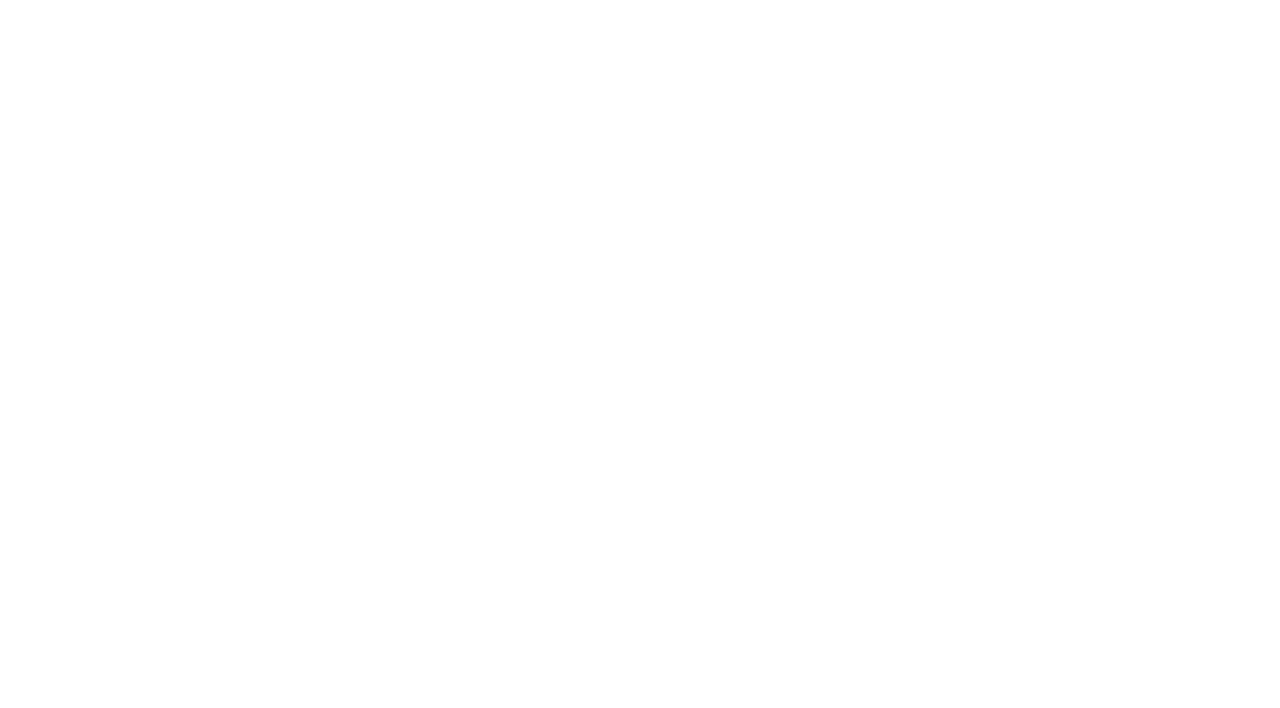
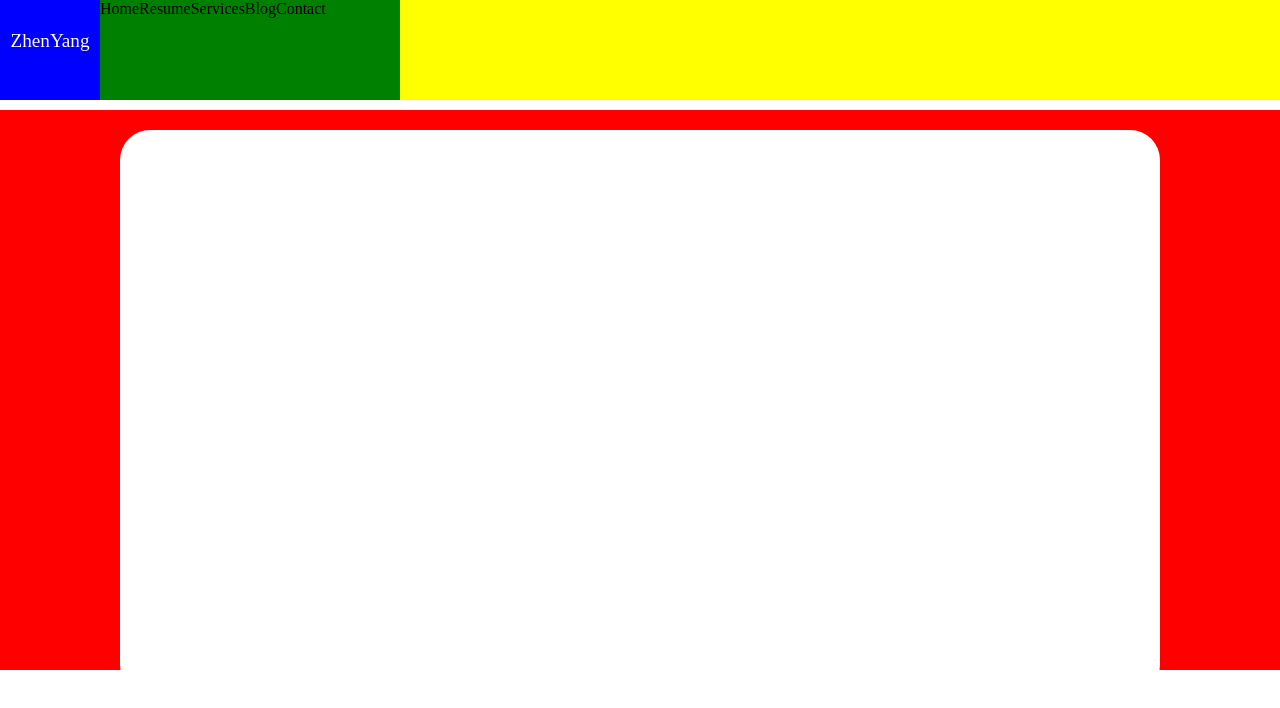
Before and after one commit to 13146939zhenyang/resume, a plain HTML site: page index.html in a window 1280 px wide. Drawn offline with Linux system fonts and the light colour scheme.

Commit message:
create the framework of the webpage

```diff
--- a/assets/loading.js
+++ b/assets/loading.js
@@ -4,5 +4,5 @@ function myFunction() {
 }
 function showPage() {
   document.querySelector(".loader").style.display = "none";
-  document.querySelector(".myDiv").style.display = "block";
+  document.querySelector(".mainPage").style.display = "block";
 }
--- a/assets/style.css
+++ b/assets/style.css
@@ -45,7 +45,48 @@
             to{ bottom:0; opacity:1 }
           }
 
-          .myDiv {
+          .mainPage {
             display: none;
-            text-align: center;
+            height: 100vh;
           }
+          .mainPage--navbar{
+              background: yellow;
+              position: sticky;
+              height: 100px;
+              display: flex;
+          }
+          .mainPage--navbar--nameTitle{
+              background: blue;
+              width:100px;
+              text-align: center;
+              padding-top:30px;
+              color:white;
+              font-size: larger;
+              flex-grow:0;
+              flex-shrink:0;
+          }
+          .mainPage--navbar--nameTitle--navItem{
+              background: green;
+              margin-right:200px;
+              width:300px;
+              flex-grow:0;
+              flex-shrink:0;
+              display:flex;
+        }
+          .mainPage--container{
+              background:red;
+              margin-top: 10px;
+              height:70vh;
+              width: 100%;
+              display:flex;
+              flex-direction: row;
+              flex-wrap: nowrap;
+              justify-content: center;
+          }
+          .mainPage--container--homePage{
+              border-radius: 30px;
+              height: 565px;
+              width: 1040px;
+              background: white;
+              margin-top: 20px;
+          }
--- a/index.html
+++ b/index.html
@@ -3,9 +3,28 @@
 <head>
     <meta charset="UTF-8">
     <meta name="viewport" content="width=device-width, initial-scale=1.0">
+    <link rel="stylesheet" href="assets/style.css">
+    <script src="assets/loading.js"></script>
     <title>Document</title>
+
 </head>
-<body>
-
+<body onload="myFunction()" style="margin:0;">
+    <div class="loader"></div>
+    <div style="display:none;" class="animate-bottom mainPage">
+        <div class="mainPage--navbar">
+            <div class="mainPage--navbar--nameTitle">ZhenYang</div>
+            <div class="mainPage--navbar--nameTitle--navItem">
+                <div class="mainPage--navbar--nameTitle--navItem--home">Home</div>
+                <div class="mainPage--navbar--nameTitle--navItem--resume">Resume</div>
+                <div class="mainPage--navbar--nameTitle--navItem--services">Services</div>
+                <div class="mainPage--navbar--nameTitle--navItem--blog">Blog</div>
+                <div class="mainPage--navbar--nameTitle--navItem--contact">Contact</div>
+            </div>
+        </div>
+        <div class="mainPage--container">
+            <div class="mainPage--container--homePage">
+            </div>
+        </div>
+    </div>
 </body>
 </html>
```
